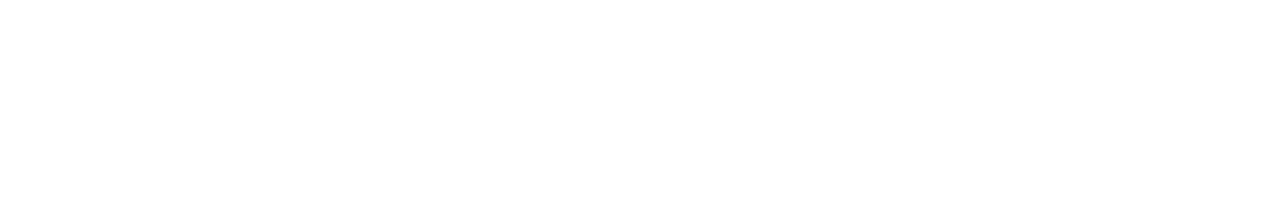
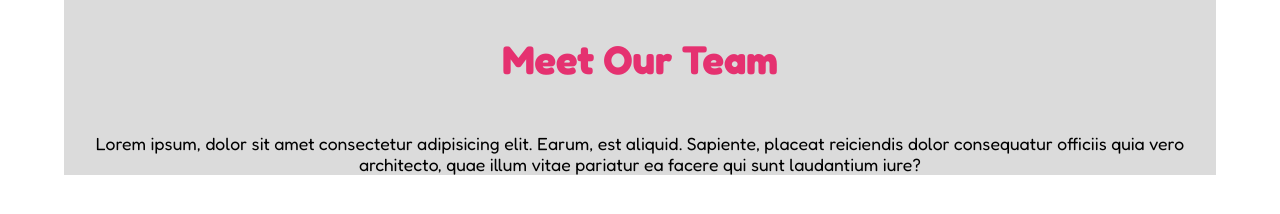
Before and after one commit to gabrielepetralia/html-css-float-cards, a plain HTML site: page index.html in a window 1280 px wide. Drawn offline with Linux system fonts and the light colour scheme.

Commit message:
[add] title & paragraph

```diff
--- a/css/style.css
+++ b/css/style.css
@@ -3,3 +3,26 @@
   padding: 0;
   box-sizing: border-box;
 }
+
+body{
+  font-family: 'Fredoka', sans-serif;
+}
+
+.container{
+  width: 90%;
+  max-width: 1200px;
+  margin: 0 auto;
+  background-color: rgb(219, 219, 219);
+}
+
+h1{
+  text-align: center;
+  padding: 35px 0px 50px;
+  font-size: 2.5rem;
+  color: rgb(229, 49, 112);
+}
+
+p{
+  text-align: center;
+  font-size: 1.1rem;
+}
--- a/index.html
+++ b/index.html
@@ -6,12 +6,16 @@
   <meta name="viewport" content="width=device-width, initial-scale=1.0">
   <link rel="preconnect" href="https://fonts.googleapis.com">
   <link rel="preconnect" href="https://fonts.gstatic.com" crossorigin>
-  <link href="https://fonts.googleapis.com/css2?family=Fredoka:wght@400;700&family=Roboto:wght@400;700&display=swap"
-    rel="stylesheet">
+  <link href="https://fonts.googleapis.com/css2?family=Fredoka:wght@400;700&display=swap" rel="stylesheet">
   <link rel="stylesheet" href="css/style.css">
   <title>Float Cards</title>
 </head>
 <body>
+  <div class="container">
+    <h1>Meet Our Team</h1>
 
+    <p>Lorem ipsum, dolor sit amet consectetur adipisicing elit. Earum, est aliquid. Sapiente, placeat reiciendis dolor consequatur officiis quia vero architecto, quae illum vitae pariatur ea facere qui sunt laudantium iure?</p>
+
+  </div>
 </body>
 </html>
```
